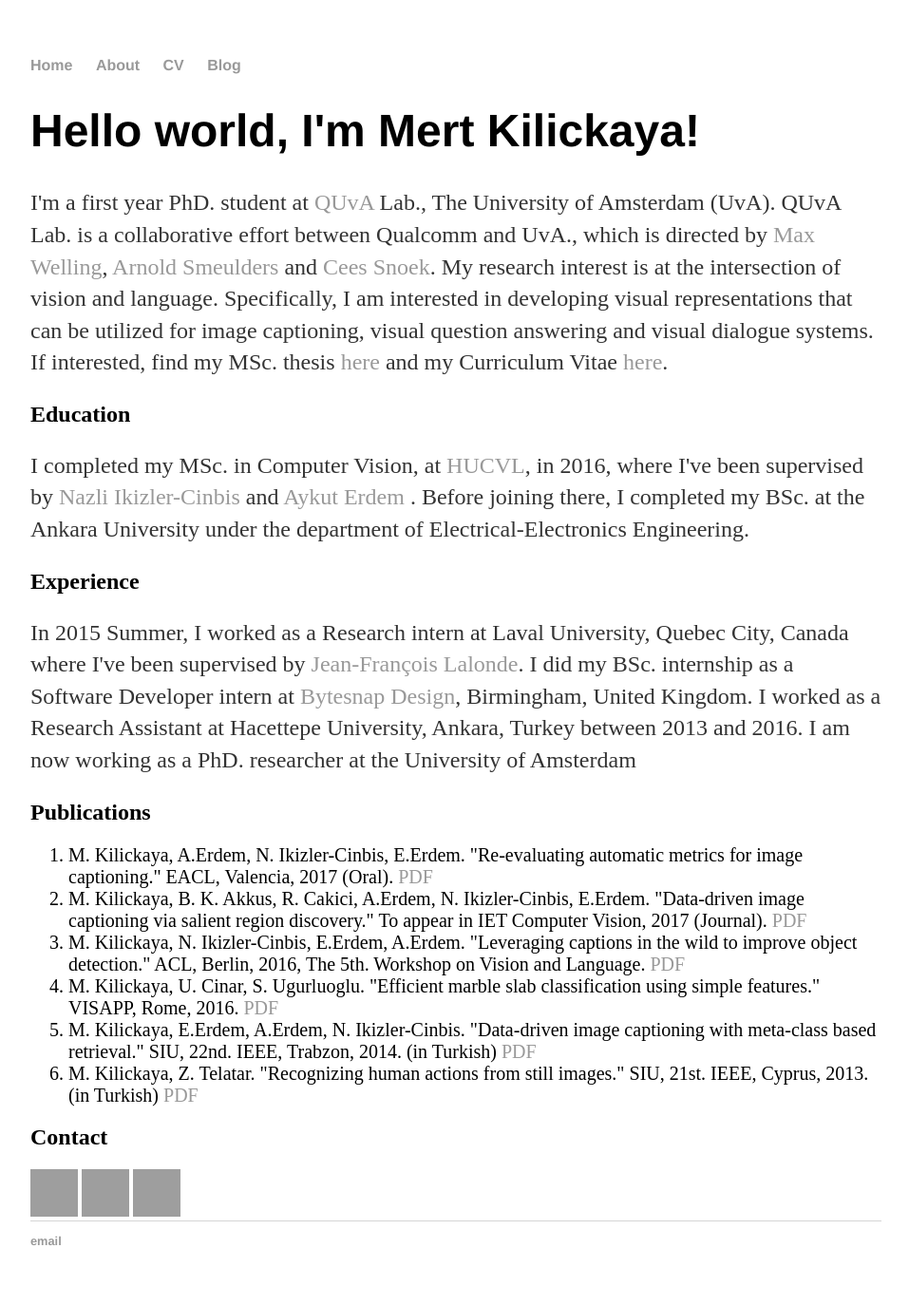
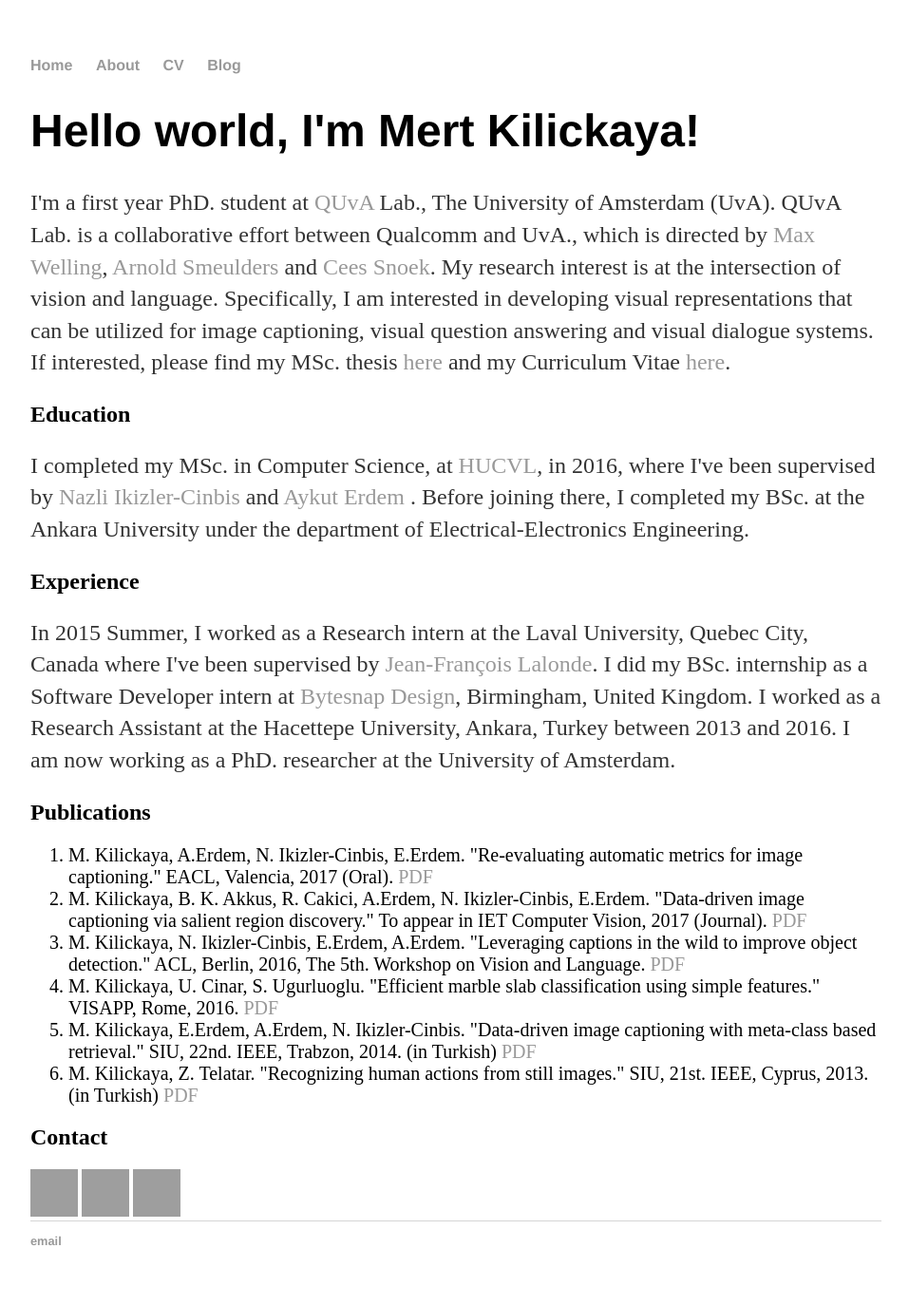
Before and after one commit to kilickaya/kilickaya.github.io, a Jekyll site: the page built from index.html, in a window 1280 px wide. Shown: the whole page at 95% size, without its empty margins (160-1117 px from the left). Built offline with Jekyll 4.4.1, drawn with Linux system fonts in a browser that asks for light colours; grey boxes are pictures that could not be loaded.

Commit message:
Update index.html

```diff
--- a/index.html
+++ b/index.html
@@ -4,18 +4,17 @@ title: Mert Kilickaya, MSc.
 ---
 <div class="blurb">
 	<h1>Hello world, I'm Mert Kilickaya!</h1>
-	<p>I'm a first year PhD. student at <a href="https://ivi.fnwi.uva.nl/quva/">QUvA</a> Lab., The University of Amsterdam (UvA). QUvA Lab. is a collaborative effort between Qualcomm and UvA., which is directed by <a href="https://staff.fnwi.uva.nl/m.welling/">Max Welling</a>, <a href="https://staff.fnwi.uva.nl/a.w.m.smeulders/">Arnold Smeulders</a> and <a href="http://www.ceessnoek.info/">Cees Snoek</a>. My research interest is at the intersection of vision and language. Specifically, I am interested in developing visual representations that can be utilized for image captioning, visual question answering and visual dialogue systems. If interested, find my MSc. thesis <a href="https://www.dropbox.com/s/gmk6m51w5wgfk4w/main.pdf?dl=0">here</a> and my Curriculum Vitae <a href="https://www.dropbox.com/s/tki5ah9z7gx0vbl/CV%20M.%20Kilickaya.pdf?dl=0">here</a>. </a></p>
+	<p>I'm a first year PhD. student at <a href="https://ivi.fnwi.uva.nl/quva/">QUvA</a> Lab., The University of Amsterdam (UvA). QUvA Lab. is a collaborative effort between Qualcomm and UvA., which is directed by <a href="https://staff.fnwi.uva.nl/m.welling/">Max Welling</a>, <a href="https://staff.fnwi.uva.nl/a.w.m.smeulders/">Arnold Smeulders</a> and <a href="http://www.ceessnoek.info/">Cees Snoek</a>. My research interest is at the intersection of vision and language. Specifically, I am interested in developing visual representations that can be utilized for image captioning, visual question answering and visual dialogue systems. If interested, please find my MSc. thesis <a href="https://www.dropbox.com/s/gmk6m51w5wgfk4w/main.pdf?dl=0">here</a> and my Curriculum Vitae <a href="https://www.dropbox.com/s/tki5ah9z7gx0vbl/CV%20M.%20Kilickaya.pdf?dl=0">here</a>. </a></p>
 
 	<h2> Education </h2>
-        <p> I completed my MSc. in Computer Vision, at <a href="https://vision.cs.hacettepe.edu.tr/">HUCVL</a>, in 2016, where I've been supervised by <a href="http://web.cs.hacettepe.edu.tr/~nazli/">Nazli Ikizler-Cinbis</a> and <a href="http://web.cs.hacettepe.edu.tr/~aykut/">Aykut Erdem</a> . Before joining there, I completed my BSc. at the Ankara University under the department of Electrical-Electronics Engineering. </p>
+        <p> I completed my MSc. in Computer Science, at <a href="https://vision.cs.hacettepe.edu.tr/">HUCVL</a>, in 2016, where I've been supervised by <a href="http://web.cs.hacettepe.edu.tr/~nazli/">Nazli Ikizler-Cinbis</a> and <a href="http://web.cs.hacettepe.edu.tr/~aykut/">Aykut Erdem</a> . Before joining there, I completed my BSc. at the Ankara University under the department of Electrical-Electronics Engineering. </p>
 
 	<h2> Experience </h2>
-        <p> In 2015 Summer, I worked as a Research intern at Laval University, Quebec City, Canada where I've been supervised by <a href="http://vision.gel.ulaval.ca/~jflalonde/">Jean-François Lalonde</a>. I did my BSc. internship as a Software Developer intern at <a href="http://www.bytesnap.co.uk//">Bytesnap Design</a>, Birmingham, United Kingdom. I worked as a Research Assistant at Hacettepe University, Ankara, Turkey between 2013 and 2016. I am now working as a PhD. researcher at the University of Amsterdam</p>
+        <p> In 2015 Summer, I worked as a Research intern at the Laval University, Quebec City, Canada where I've been supervised by <a href="http://vision.gel.ulaval.ca/~jflalonde/">Jean-François Lalonde</a>. I did my BSc. internship as a Software Developer intern at <a href="http://www.bytesnap.co.uk//">Bytesnap Design</a>, Birmingham, United Kingdom. I worked as a Research Assistant at the Hacettepe University, Ankara, Turkey between 2013 and 2016. I am now working as a PhD. researcher at the University of Amsterdam.</p>
 
 	<h2>Publications</h2>
 
 	<ol>
-
 
 	  <li style="font-size:20px">M. Kilickaya, A.Erdem, N. Ikizler-Cinbis, E.Erdem. "Re-evaluating automatic metrics for image captioning." EACL, Valencia, 2017 (Oral). <a href="https://arxiv.org/pdf/1612.07600"> PDF</a></li>
 	  <li style="font-size:20px">M. Kilickaya, B. K. Akkus, R. Cakici, A.Erdem, N. Ikizler-Cinbis, E.Erdem. "Data-driven image captioning via salient region discovery."  To appear in IET Computer Vision, 2017 (Journal). <a href="http://digital-library.theiet.org/content/journals/10.1049/iet-cvi.2016.0286"> PDF</a></li>
```
